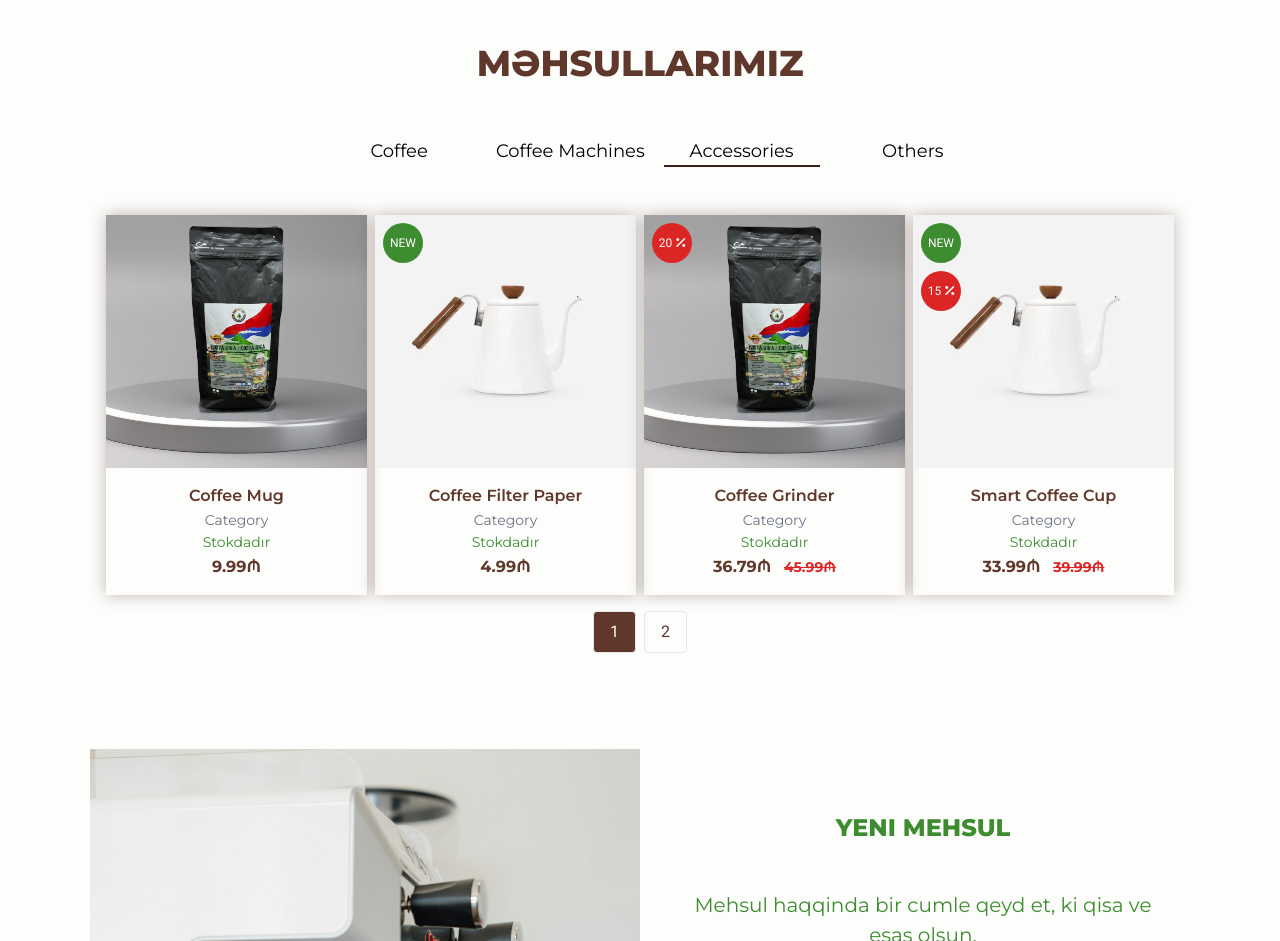
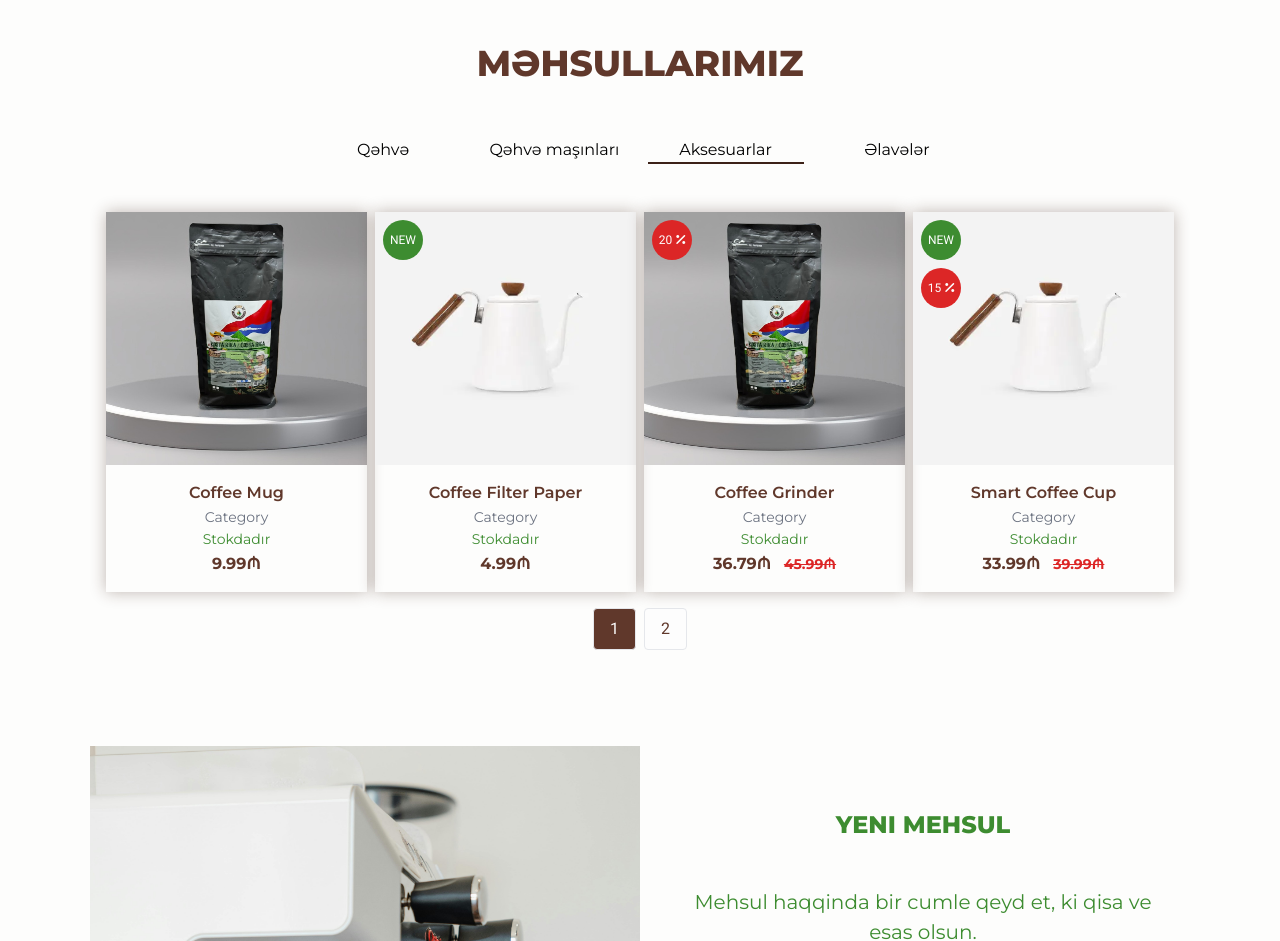
Before and after one commit to esmerquenn/barshop-clone, a website: page index.html in a window 1280 px wide. Shown: the part 820-1761 px from the top of the page. Drawn offline with nearby package versions, Linux system fonts and the light colour scheme; a web font is replaced by a local one.

Commit message:
slider ok

```diff
--- a/index.html
+++ b/index.html
@@ -242,8 +242,7 @@
                 <a
                   class="uppercase px-1 text-base lg:text-[13px] xl:text-[15px] font-extrabold text-brown transition-all duration-300"
                   href="#"
-                  data-key="coffee"
-                  >qəhvə <i class="fa-solid fa-angle-down duration-500 pl-[2px]"></i
+                  ><span data-key="coffee">qəhvə </span><i class="fa-solid fa-angle-down duration-500 pl-[2px]"></i
                 ></a>
                 <div class="drop_div mt-2 px-3 bg-white overflow-hidden max-h-0 min-w-[200px] md:absolute">
                   <ul>
@@ -262,8 +261,8 @@
                 <a
                   class="uppercase px-1 text-base lg:text-[13px] xl:text-[15px] font-extrabold text-brown transition-all duration-300"
                   href="#"
-                  data-key="coffee-machines"
-                  >qəhvə maşınları <i class="fa-solid fa-angle-down duration-500 pl-[2px]"></i
+                  ><span data-key="coffee-machines">qəhvə maşınları </span
+                  ><i class="fa-solid fa-angle-down duration-500 pl-[2px]"></i
                 ></a>
                 <div class="drop_div mt-2 px-3 bg-white overflow-hidden max-h-0 min-w-[200px] md:absolute">
                   <ul>
@@ -346,21 +345,18 @@
                     <li
                       onclick="changeLanguage('az')"
                       class="pt-1 cursor-pointer uppercase inline-block border-b-2 border-transparent font-extrabold text-brown transition-all duration-300"
-
                     >
                       AZ
                     </li>
                     <li
                       onclick="changeLanguage('en')"
                       class="pt-1 cursor-pointer uppercase inline-block border-b-2 border-transparent font-extrabold text-brown transition-all duration-300"
-
                     >
                       EN
                     </li>
                     <li
                       onclick="changeLanguage('ru')"
                       class="pt-1 cursor-pointer uppercase inline-block border-b-2 border-transparent font-extrabold text-brown transition-all duration-300"
-
                     >
                       RU
                     </li>
@@ -487,7 +483,7 @@
 
         <div class="max-w-[670px] mx-auto">
           <div class="swiper mySwiper_scrollbar my-4 md:my-8">
-            <div class="swiper-wrapper categories text-lg font-montserrat p-4"></div>
+            <div class="swiper-wrapper categories text-lg font-montserrat py-4"></div>
             <div class="swiper-scrollbar"></div>
           </div>
         </div>
@@ -756,19 +752,16 @@
 
     <script>
       var swiper = new Swiper(".mySwiper_scrollbar", {
-        slidesPerView: 2,
+        slidesPerView: 3,
         spaceBetween: 10,
         freeMode: false,
         grabCursor: true,
+        centeredSlides: false,
         scrollbar: {
           el: ".swiper-scrollbar",
           hide: true,
         },
         breakpoints: {
-          400: {
-            slidesPerView: 2,
-            spaceBetween: 10,
-          },
           640: {
             slidesPerView: 3,
             spaceBetween: 20,
--- a/js/category.js
+++ b/js/category.js
@@ -64,8 +64,8 @@ function initializeCarousel() {
 // // //////////////////////////////////////////////////////////////
 function showCategories(data) {
   let cat = "";
-  data.categories?.forEach((element) => {
-    cat += `<div class="swiper-slide text-center" id="a${element.id}" onclick="showProduct('${element.id}')">
+  data.categories?.forEach((element, i) => {
+    cat += `<div class="swiper-slide text-sm md:text-base text-center" id="a${element.id}" onclick="showProduct('${element.id}', '${i}')">
     <button>${element.name}</button>
     </div>`;
   });
@@ -78,7 +78,7 @@ function write_to_card(product, price, stock) {
                       class="box relative text-center   shadow-md overflow-hidden transition-transform transform hover:scale-105"
                       style="max-height: 380px; min-height: 340px;"
                     >
-                      <div class="box-div h-2/3 w-full bg-red-400 overflow-hidden relative">
+                      <div class="box-div h-2/3 w-full overflow-hidden relative">
                         <img
                           class="box-img w-full h-full object-cover"
                           src="img/${product.img}"
@@ -186,7 +186,25 @@ function sendBasket(id) {
 let currentPage = 1;
 const itemsPerPage = 4;
 
-function showProduct(id) {
+function showProduct(id, slideIndex) {
+  // const slidesPerView = swiper.params.slidesPerView;
+
+  // const targetIndex = Math.max(0, slideIndex + Math.ceil(slidesPerView / 2));
+  // swiper.slideTo(targetIndex);
+  const slidesPerView = swiper.params.slidesPerView; // Mevcut ekran için "slidesPerView" değeri
+  const totalSlides = swiper.slides.length; // Toplam slide sayısı
+
+  // Eğer ilk slide veya son slide ise herhangi bir kaydırma yapma
+  if (slideIndex === 0 || slideIndex === totalSlides - 1) {
+    swiper.slideTo(slideIndex);
+    return;
+  }
+
+  // Tıklanan slide'ı ortalamaya çalış
+  const targetIndex = Math.max(0, Math.min(slideIndex - Math.floor(slidesPerView / 2), totalSlides - slidesPerView));
+
+  swiper.slideTo(targetIndex);
+  // //////////////////////////////////
   cards.innerHTML = "";
   currentPage = 1;
 
--- a/js/data.json
+++ b/js/data.json
@@ -180,19 +180,19 @@
   "categories": [
     {
       "id": 1,
-      "name": "Coffee"
+      "name": "Qəhvə"
     },
     {
       "id": 2,
-      "name": "Coffee Machines"
+      "name": "Qəhvə maşınları"
     },
     {
       "id": 3,
-      "name": "Accessories"
+      "name": "Aksesuarlar"
     },
     {
       "id": 4,
-      "name": "Others"
+      "name": "Əlavələr"
     }
   ],
   "brands": [
```
Also changed, not shown: css/output.css.
